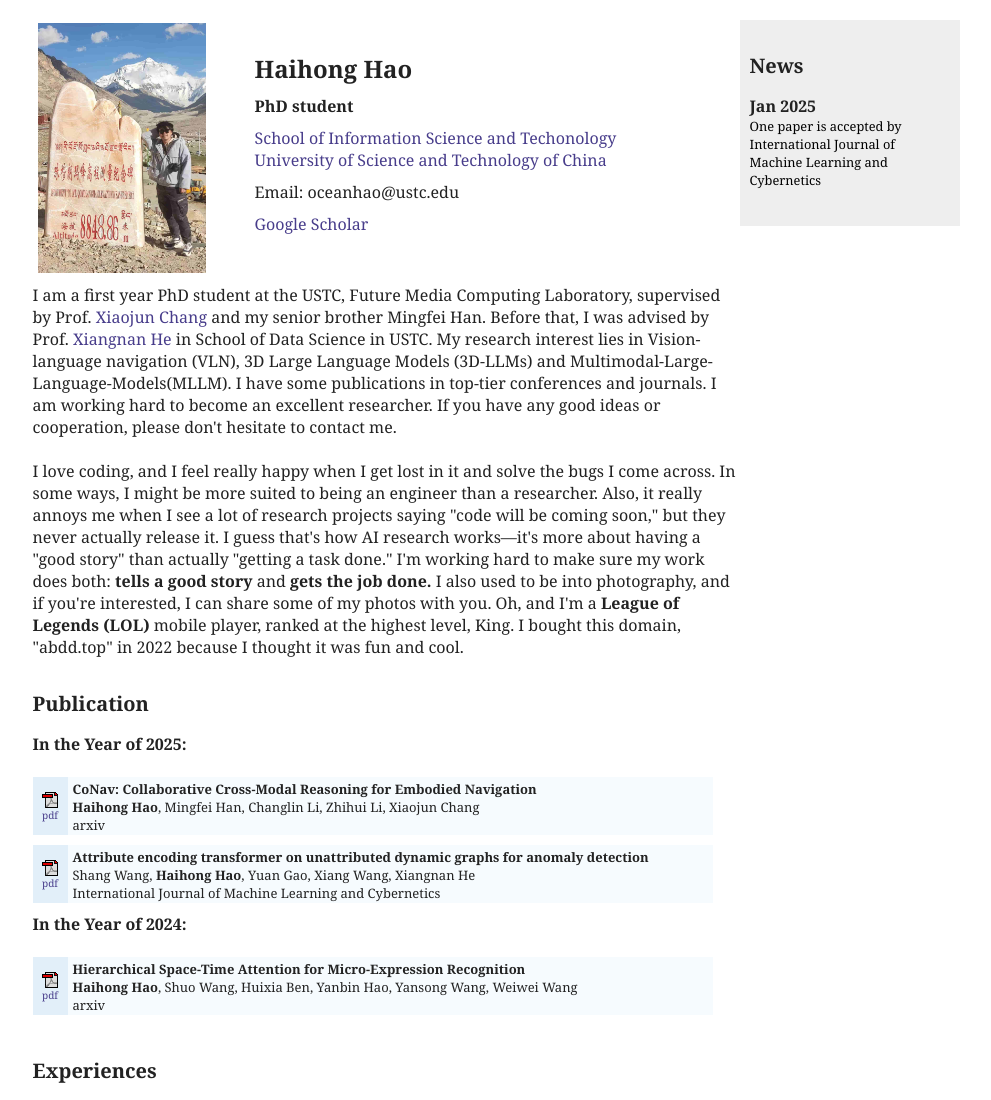
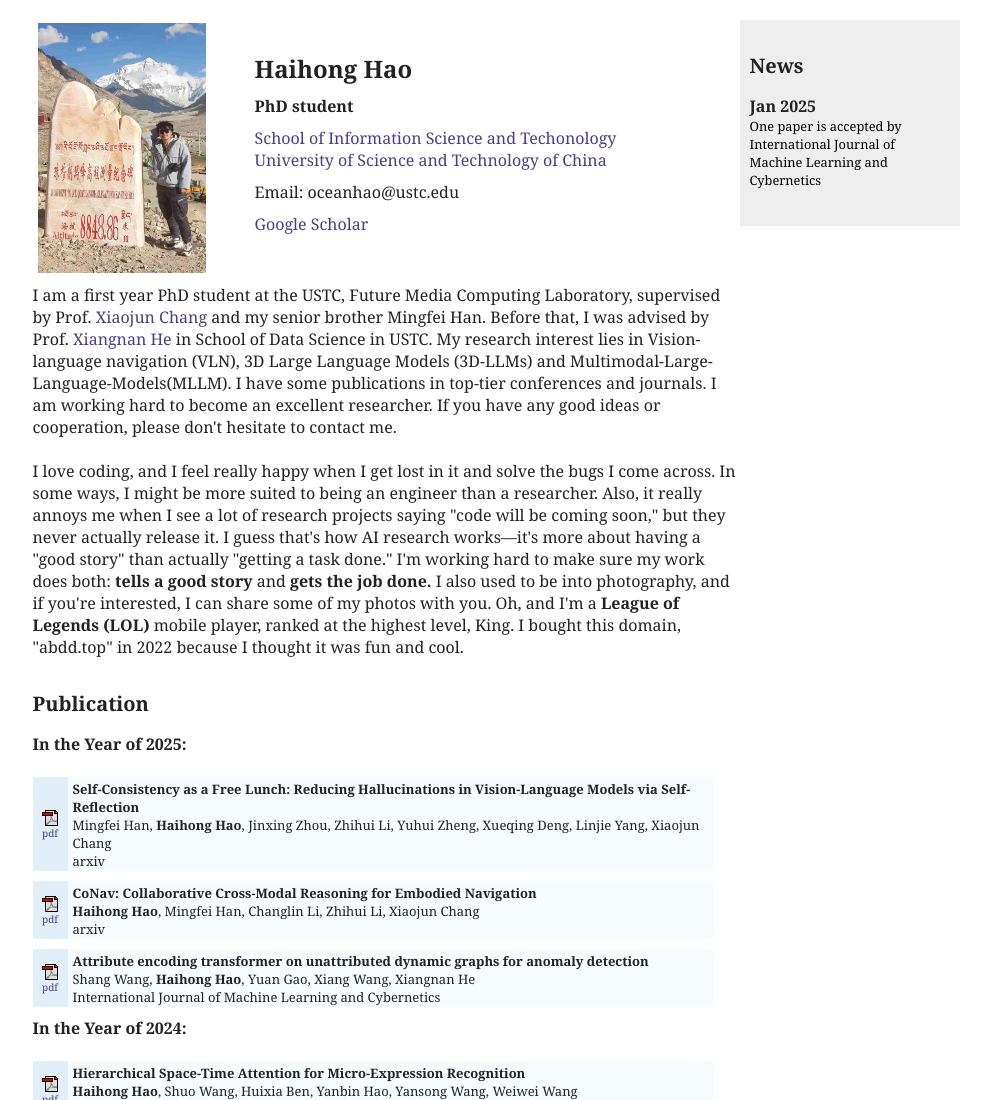
Before and after one commit to oceanhao/oceanhao.github.io, a plain HTML site: page index.html in a window 1280 px wide. Shown: the top 1100 px of the page, without its empty margins (144-1135 px from the left). Drawn offline with Linux system fonts and the light colour scheme.

Commit message:
Update index.html

```diff
--- a/index.html
+++ b/index.html
@@ -87,6 +87,18 @@ I love coding, and I feel really happy when I get lost in it and solve the bugs
 
 
 <b> In the Year of 2025: </b> </br></br>
+
+<table>
+  <tbody>
+  <tr>
+    <td class="left"><a href="https://arxiv.org/pdf/2509.23236" target="_blank"><img src="./files/pdf.gif"><br>pdf</a></td>
+    <td><span class="title">Self-Consistency as a Free Lunch: Reducing Hallucinations in Vision-Language Models via Self-Reflection</span>
+      <br>Mingfei Han,<b> Haihong Hao</b>, Jinxing Zhou, Zhihui Li, Yuhui Zheng, Xueqing Deng, Linjie Yang, Xiaojun Chang
+    <br>arxiv &nbsp;&nbsp;
+  </td>
+  </tr>
+ </tbody>
+</table>
 
 <table>
   <tbody>
```
